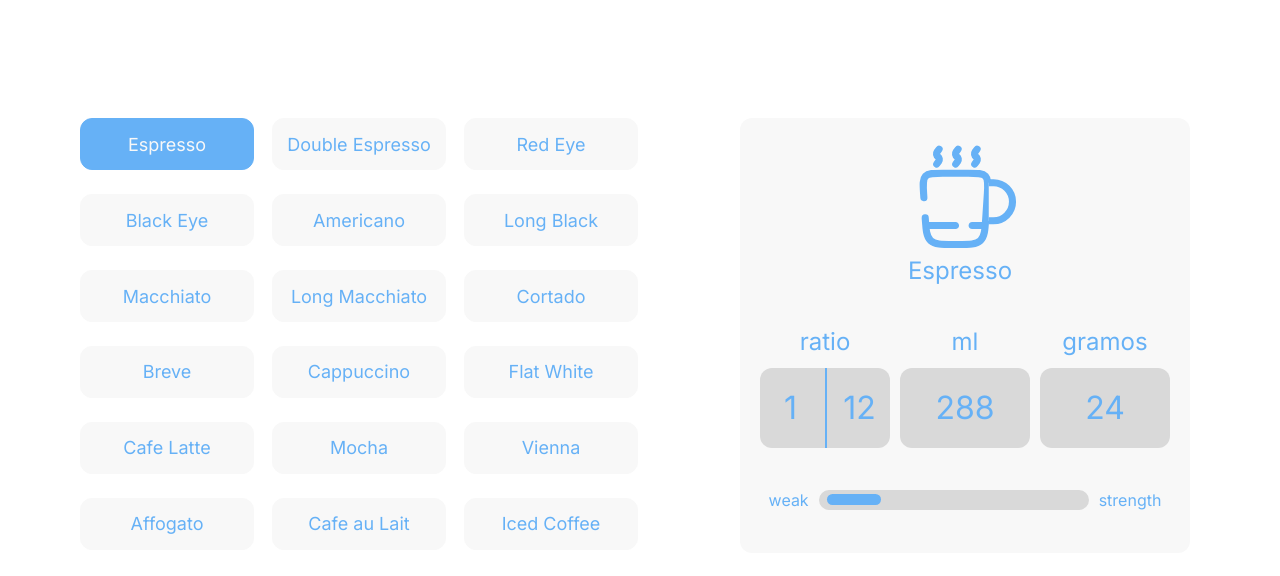
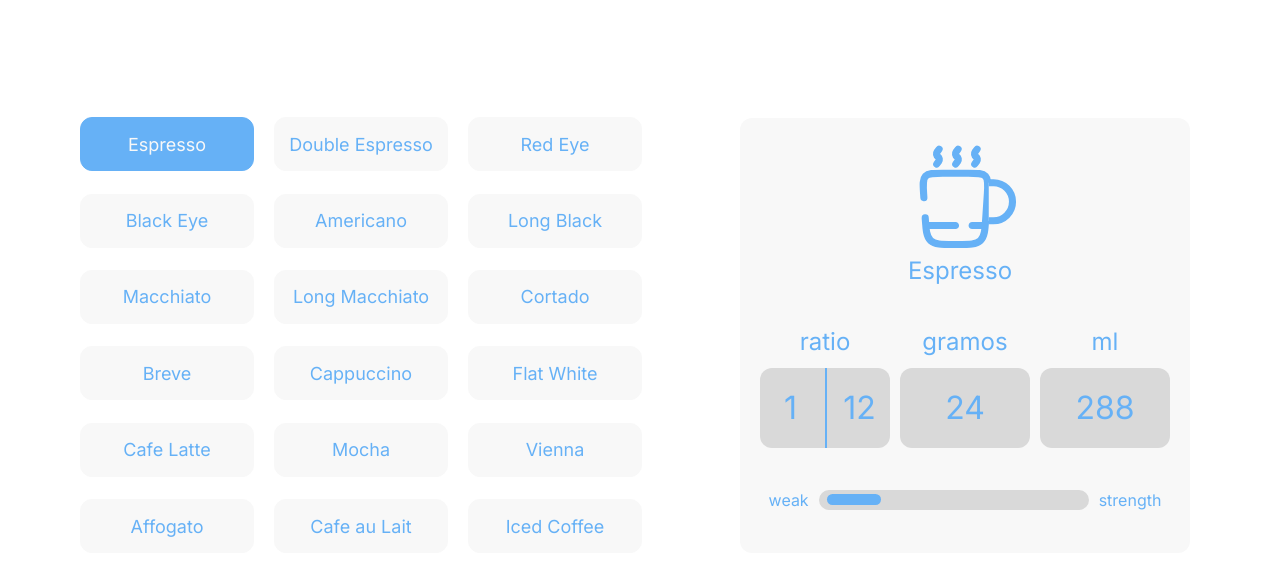
Before and after one commit to FelipePozo21/Coffe-Calculator, a React (Create React App) app: page / in a window 1280 px wide. Shown: the top 576 px of the page. Built offline with nearby package versions, Linux system fonts and the light colour scheme.

Commit message:
finish calc ratio

```diff
--- a/src/App.css
+++ b/src/App.css
@@ -9,4 +9,5 @@ main {
   align-items: center;
   justify-content: center;
   height: 80vh;
+  /* background-color: black; */
 }
--- a/src/App.js
+++ b/src/App.js
@@ -34,6 +34,24 @@ function App() {
     } else if(ratioCoffe === ratioWater) {
       setWater(ratioCoffe)
     }
+
+    let strong = (ratioCoffe / ratioWater)
+
+    if(strong === 1) {
+      setSlider(100)
+    } else if(strong === 0.5) {
+      setSlider(80)
+    } else if(Number(strong.toFixed(2)) === 0.33 ) {
+      setSlider(60)
+    } else if(strong === 0.25) {
+      setSlider(40)
+    } else if(strong === 0.2) {
+      setSlider(20)
+    } else if(strong < 0.2) {
+      setSlider(20)
+    }
+
+
   },[coffeeGr, ratioCoffe, ratioWater])
 
   useEffect(() => {
--- a/src/components/Container/Container.css
+++ b/src/components/Container/Container.css
@@ -6,9 +6,12 @@ ul {
     display: grid;
     grid-template-columns: repeat(3,172px);
     list-style-type: none;
-    align-items: center;
+    align-items:end;
     color: #66B1F6;
-    margin-top: 28px;
-    height: 435px;
-    gap: 20px;
+    height: 436px;
+    margin-top: 30px;
+    max-height: 436px;
+    width: 600px;
+    object-fit: contain;
+    gap: 22px;
 }
--- a/src/components/ListCoffe/ListCoffe.css
+++ b/src/components/ListCoffe/ListCoffe.css
@@ -6,7 +6,7 @@ li {
     cursor: pointer;
     text-wrap: nowrap;
     width: 112px;
-    height: 30px;
+    height: 32px;
     padding: 10px 30px;
     border-radius: 12px;
     font-size: 18px;
--- a/src/components/PrepareCoffe/PrepareCoffe.js
+++ b/src/components/PrepareCoffe/PrepareCoffe.js
@@ -7,8 +7,8 @@ function PrepareCoffe() {
     return (
         <div className='PrepareCoffe'>
             <PrepareCoffeRatio />
+            <PrepareCoffeGr />
             <PrepareCoffeMl />
-            <PrepareCoffeGr />
         </div>
     )
 }
```
